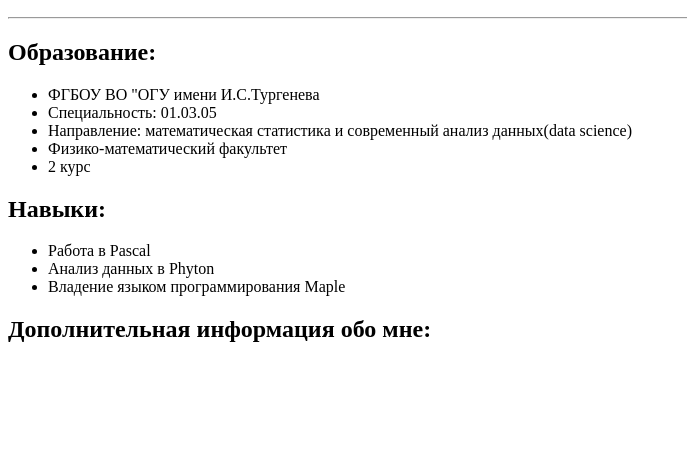
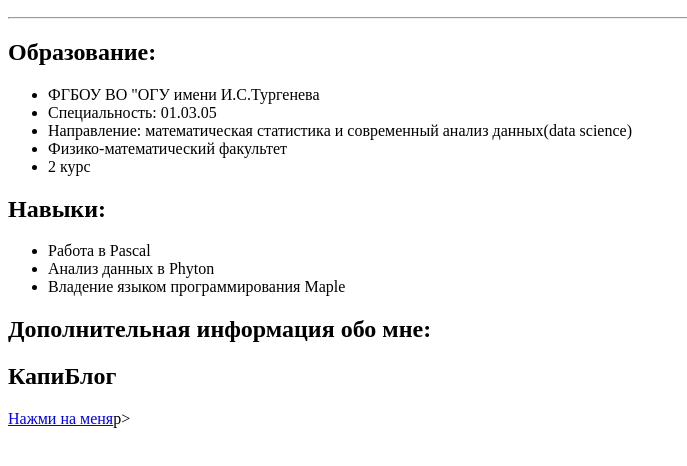
Before and after one commit to elizaveta-kabanevskaa/elizaveta-kabanevskaa.github.io, a plain HTML site: page index.html in a window 1280 px wide. Shown: the part 110-576 px from the top of the page, without its empty margins (0-687 px from the left). Drawn offline with Linux system fonts and the light colour scheme.

Commit message:
Update index.html

```diff
--- a/index.html
+++ b/index.html
@@ -37,6 +37,11 @@
         <h2>Дополнительная информация обо мне:</h2>
     </section>
 
+    <section>
+        <h2>КапиБлог</h2>
+        <p><a href="http://elizavrr.beget.tech/">Нажми на меня</a>p>
+    </section>
+
 </body>
 
 </html>
```
